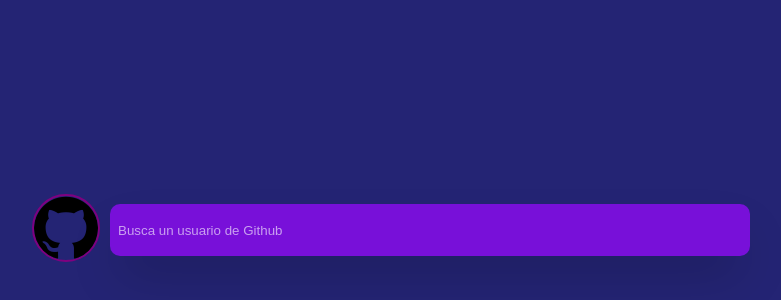
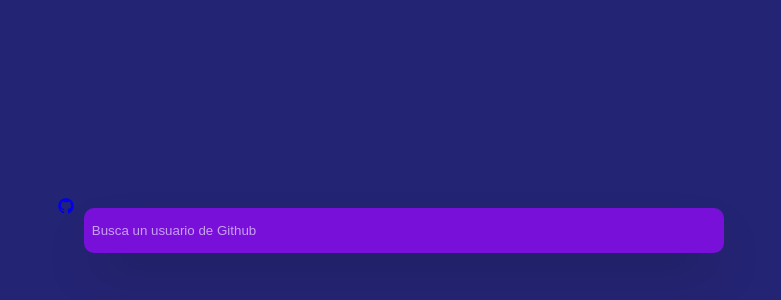
Before and after one commit to Jflores-2019424/GithubPf, a plain HTML site: page index.html in a window 1280 px wide. Shown: the part 178-478 px from the top of the page, without its empty margins (244-1025 px from the left). Drawn offline with nearby package versions, Linux system fonts and the light colour scheme.

Commit message:
Se cambio la imagen por un i

```diff
--- a/index.html
+++ b/index.html
@@ -4,13 +4,14 @@
     <meta charset="UTF-8">
     <meta name="viewport" content="width=device-width, initial-scale=1.0">
     <link rel="stylesheet" href="index.css">
+    <link rel="stylesheet" href="https://cdnjs.cloudflare.com/ajax/libs/font-awesome/6.4.2/css/all.min.css">
     <title>Github Profiles</title>
 </head>
 <body>
     <div>
         <form id="form">
             <a href="http://github.com">
-                <img src="images/git.png">
+                <i class="fa-brands fa-github"></i>
             </a>
             <input type="text" id="search" placeholder="Busca un usuario de Github">
         </form>
```
